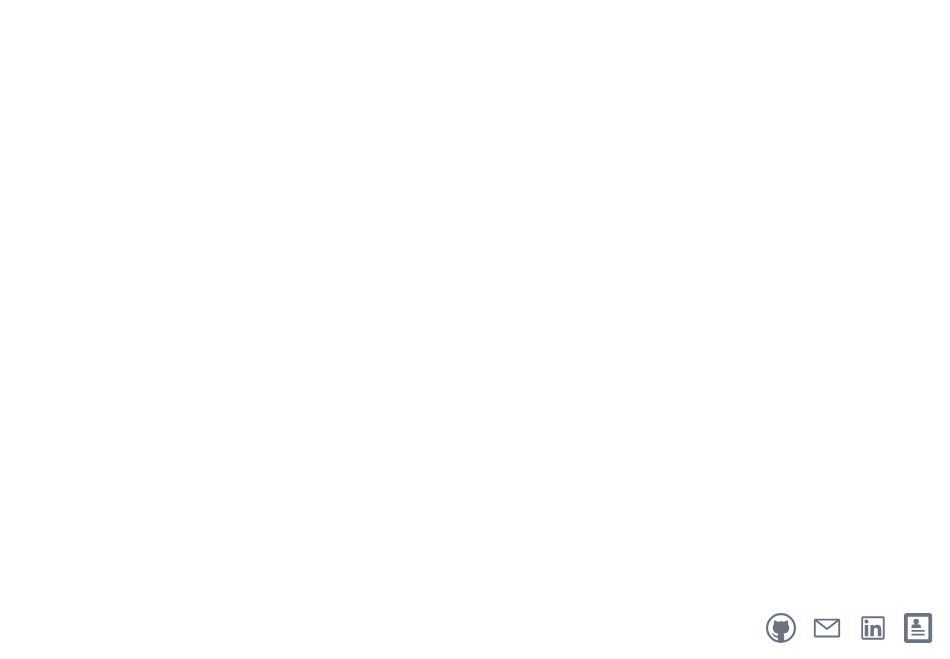
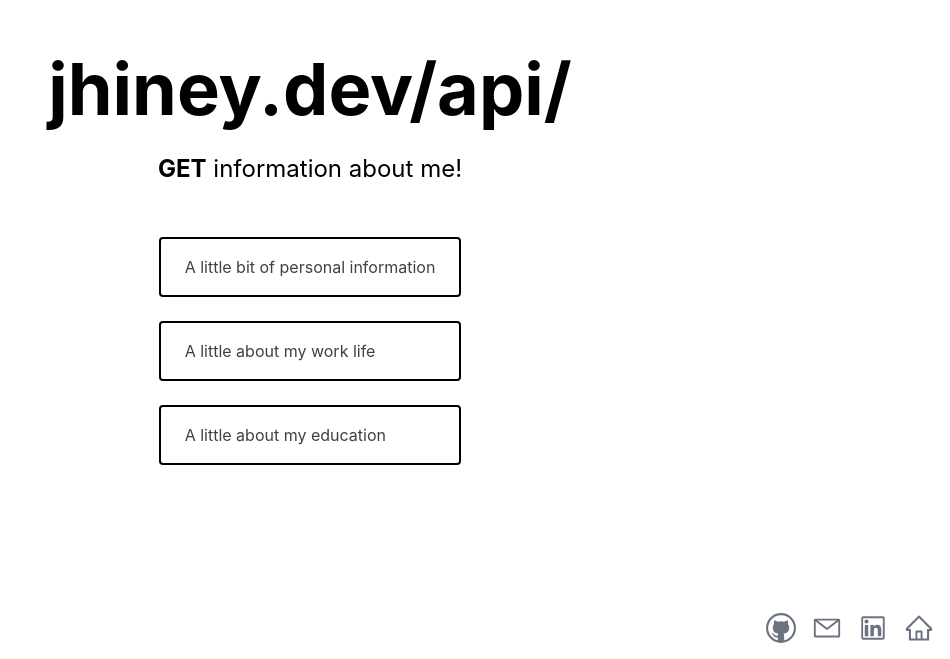
Before and after one commit to jhiney/personal-website, a Next.js app: page /reference in a window 1280 px wide. Shown: the part 141-800 px from the top of the page, without its empty margins (330-1280 px from the left). Built offline with nearby package versions, Linux system fonts and the light colour scheme.

Commit message:
working api reference section

```diff
--- a/components/card.js
+++ b/components/card.js
@@ -1,10 +1,16 @@
-import Link from "next/link"
+import Link from "next/link";
 export default function Card(props) {
 	return (
 		<Link href={props.link} passHref={true}>
 			<div className="max-w-sm rounded overflow-hidden border-2 border-black dark:border-zinc-200 dark:hover:border-cyan-600">
 				<div className="px-6 py-4">
-				<div className="font-bold text-xl mb-2 dark:text-white text-left">{props.cardTitle}</div>
+					{!props.cardTitle ? (
+						""
+					) : (
+						<div className="font-bold text-xl mb-2 dark:text-white text-left">
+							{props.cardTitle}
+						</div>
+					)}
 					<p className="text-zinc-700 text-base dark:text-zinc-200 text-left">
 						{props.cardDescription}
 					</p>
--- a/components/footer.js
+++ b/components/footer.js
@@ -1,7 +1,7 @@
 import { VscGithub, VscMail } from "react-icons/vsc";
 import { AiOutlineLinkedin } from "react-icons/ai";
-import { ImProfile } from "react-icons/im";
 import { IconContext } from "react-icons";
+import {AiOutlineHome} from "react-icons/ai"
 import Link from "next/link";
 export default function Footer() {
 	return (
@@ -11,7 +11,7 @@
 					<div className="hover:text-cyan-600"><Link  href="https://github.com/jhiney" passHref={true}><VscGithub /></Link></div>
 					<div className="hover:text-cyan-600"><VscMail /></div>
 					<div className="hover:text-cyan-600"><Link href="https://www.linkedin.com/in/jhiney/" passHref={true}><AiOutlineLinkedin /></Link></div>
-					<div className="hover:text-cyan-600"><ImProfile /></div>
+					<div className="hover:text-cyan-600"><Link href="/" passHref={true}><AiOutlineHome /></Link></div>
 				</IconContext.Provider>
 			</div>
 		</div>
--- /dev/null
+++ b/pages/api/education.js
@@ -0,0 +1,13 @@
+export default function handler(req, res) {
+	res.status(200).json({
+		education: [
+			{
+				school: "Texas A&M University",
+				degree: "Bachelor of Science",
+				major: "Political Science",
+				emphasis: "Data Analysis, Political Econometrics",
+				graduation: "May 2018"
+			}
+		]
+	});
+}
--- /dev/null
+++ b/pages/api/experience.js
@@ -0,0 +1,8 @@
+export default function handler(req, res) {
+	res.status(200).json({
+		jobs: [
+			{ employer: "Texas A&M Foundation", title: "IT Systems & Database Analyst", date:"July 2018 - Present" },
+			{ employer: "Texas A&M University", title: "Student Network Technician", date:"May 2014 - June 2018"  }
+		],
+	});
+}
--- a/pages/api/hello.js
+++ /dev/null
@@ -1,5 +0,0 @@
-// Next.js API route support: https://nextjs.org/docs/api-routes/introduction
-
-export default function handler(req, res) {
-  res.status(200).json({ name: 'John Doe' })
-}
--- /dev/null
+++ b/pages/api/personal.js
@@ -0,0 +1,3 @@
+export default function handler(req, res) {
+	res.status(200).json({ name: "Jake Hiney", location: "Texas", email: "hiney.jake@gamil.com", GitHub:"https://github.com/jhiney"});
+}
--- a/pages/reference.js
+++ b/pages/reference.js
@@ -1,6 +1,25 @@
 import Head from "next/head";
+import Card from "../components/card";
+import Link from "next/link";
+import { useState } from "react";
 
 export default function Reference() {
+	const [currentAPI, setCurrentAPI] = useState("");
+
+	const onMouseEnterPersonal = () => {
+		setCurrentAPI("personal");
+	};
+	const onMouseEnterEducation = () => {
+		setCurrentAPI("education");
+	};
+	const onMouseEnterExperience = () => {
+		setCurrentAPI("experience");
+	};
+
+	const onMouseLeave = () => {
+		setCurrentAPI("");
+	};
+
 	return (
 		<div>
 			<Head>
@@ -8,7 +27,17 @@
 				<meta name="description" content="Projects" />
 				<link rel="icon" href="/favicon.ico" />
 			</Head>
-			<div className="min-h-screen flex flex-1 flex-col justify-center items-center p-8"></div>
+			<div className="flex flex-1 flex-col justify-center items-center p-8 min-h-screen">
+				<h1 className="font-bold text-7xl text-center">jhiney.dev/api/{currentAPI}</h1>
+				<p className="text-center text-2xl p-8 leading-6">
+					<b>GET</b> information about me!
+				</p>
+				<div className="grid lg:grid-cols-1 gap-6 pt-6 sm:grid-cols-1 md:grid-cols-1">
+					<div onMouseEnter={onMouseEnterPersonal} onMouseLeave={onMouseLeave}><Card cardDescription="A little bit of personal information" link="" /></div>
+					<div onMouseEnter={onMouseEnterExperience} onMouseLeave={onMouseLeave}><Card cardDescription="A little about my work life" link="" /></div>
+					<div onMouseEnter={onMouseEnterEducation} onMouseLeave={onMouseLeave}><Card cardDescription="A little about my education" link="" /></div>
+				</div>
+			</div>
 		</div>
 	);
 }
```
Lines whose indentation alone changed are shown as unchanged.
